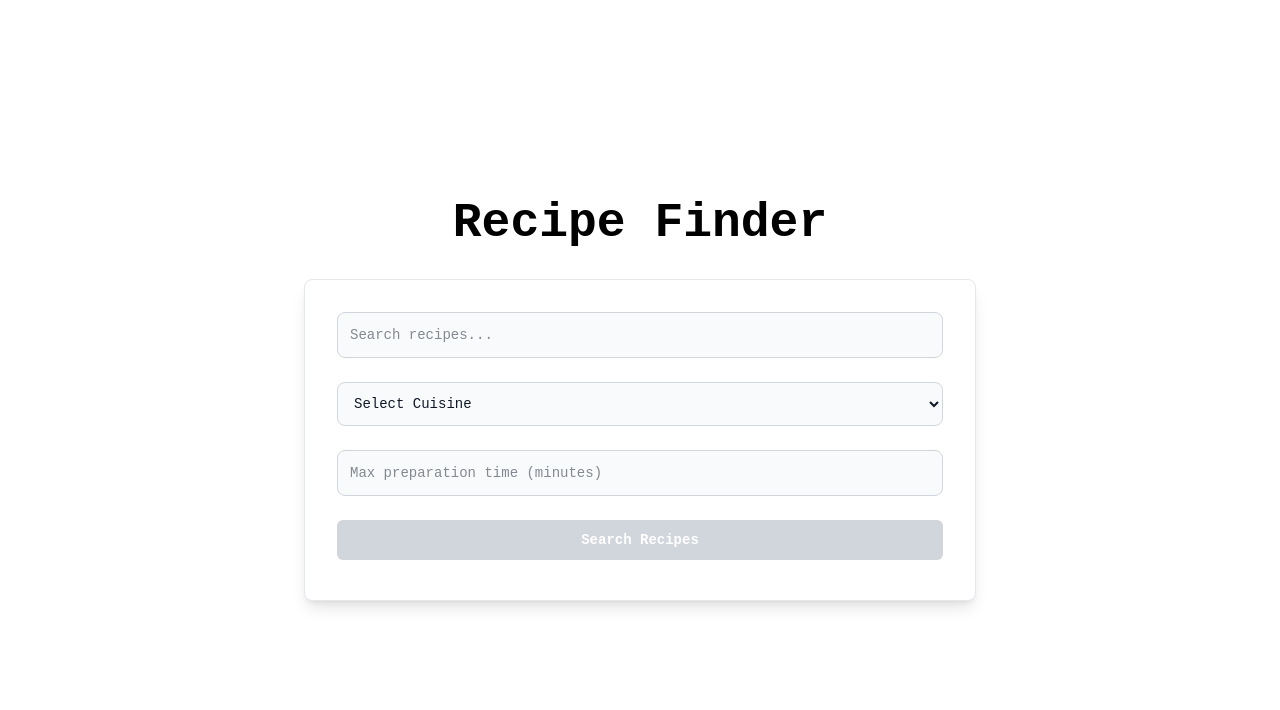
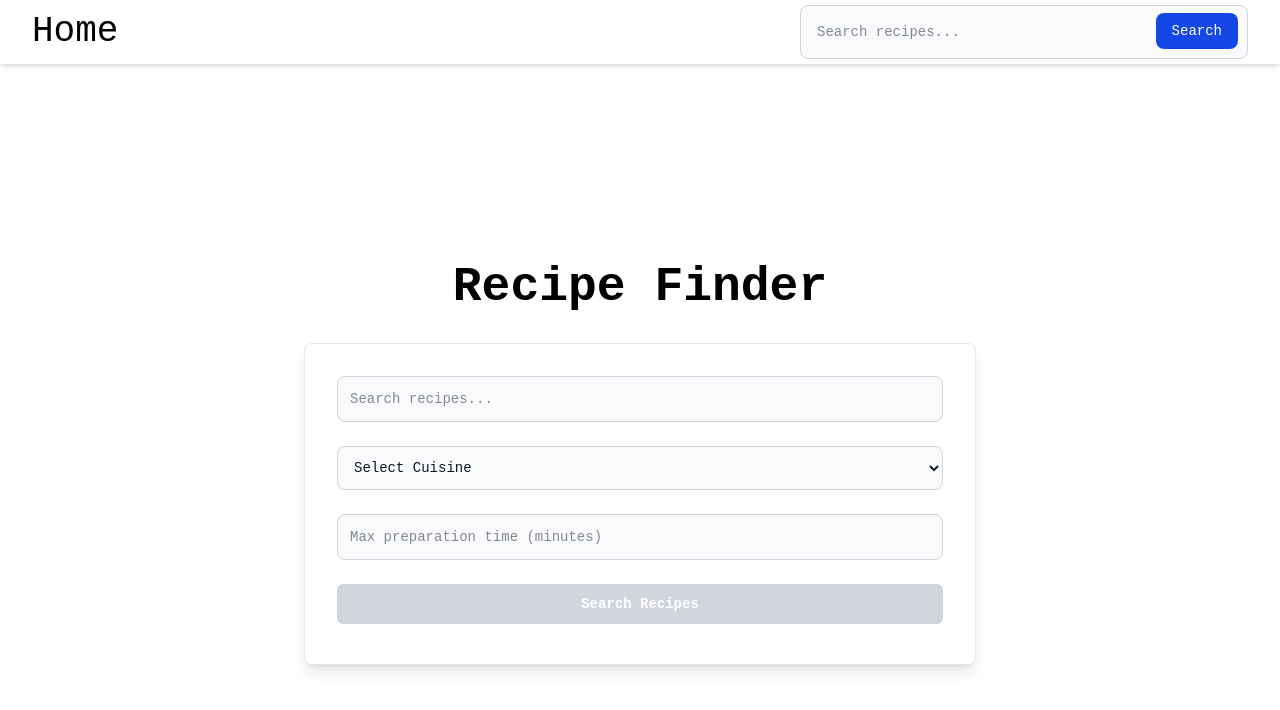
Before and after one commit to RuslanSuzanskyi/recipe-app, a Next.js app: page / in a window 1280 px wide. Shown: the top 710 px of the page. Built offline with nearby package versions, Linux system fonts and the light colour scheme.

Commit message:
add header with home link and search input

```diff
--- /dev/null
+++ b/app/components/Header.tsx
@@ -0,0 +1,62 @@
+"use client";
+
+import Link from "next/link";
+import Input from "./Input";
+import { usePathname, useRouter } from "next/navigation";
+import { useRecipeContext } from "../context/RecipeContext";
+import { useEffect } from "react";
+import Container from "./Container";
+
+export default function Header() {
+  const router = useRouter();
+  const pathname = usePathname();
+  const { query, setQuery, cuisine, maxReadyTime } = useRecipeContext();
+
+  useEffect(() => {
+    setQuery("");
+  }, []);
+
+  function handleSearch(event: React.FormEvent) {
+    event.preventDefault();
+
+    const params = new URLSearchParams();
+    if (query) params.set("query", query);
+    if (cuisine) params.set("cuisine", cuisine);
+    if (maxReadyTime) params.set("maxReadyTime", maxReadyTime);
+
+    const searchUrl = `/recipes?${params.toString()}`;
+
+    if (pathname !== "/recipes") {
+      router.push(searchUrl);
+    } else {
+      router.replace(searchUrl);
+    };
+  };
+
+  return (
+    <header className="bg-white shadow-md w-full">
+      <Container>
+        <nav className="flex items-center justify-between gap-4 min-h-16">
+          <Link href="/" className="text-2xl sm:text-3xl lg:text-4xl">Home</Link>
+          <form onSubmit={handleSearch} className="w-full max-w-lg sm:max-w-md xs:max-w-xs min-w-[180px]">
+            <div className="relative">
+              <Input
+                type="text"
+                value={query}
+                onChange={setQuery}
+                placeholder="Search recipes..."
+                className="block w-full p-4 ps-6 sm:ps-4 text-sm text-gray-900 border border-gray-300 rounded-lg bg-gray-50 focus:ring-blue-500 focus:border-blue-500"
+              />
+              <button
+                type="submit"
+                className="text-white absolute end-2.5 bottom-2.5 bg-blue-700 hover:bg-blue-800 focus:ring-4 focus:outline-none focus:ring-blue-300 font-medium rounded-lg text-sm px-4 py-2"
+              >
+                Search
+              </button>
+            </div>
+          </form>
+        </nav>
+      </Container>
+    </header>
+  );
+}
--- a/app/layout.tsx
+++ b/app/layout.tsx
@@ -1,3 +1,4 @@
+import Header from './components/Header';
 import { RecipeProvider } from './context/RecipeContext';
 import './globals.css';
 
@@ -6,6 +7,7 @@ export default function RootLayout({ children }: { children: React.ReactNode })
     <html lang="en">
       <body className="flex flex-col min-h-screen">
         <RecipeProvider>
+          <Header />
           <main className="flex-grow">
             {children}
           </main>
--- a/app/page.tsx
+++ b/app/page.tsx
@@ -1,9 +1,10 @@
-'use client';
-import { useEffect, useState } from 'react';
-import { useRouter } from 'next/navigation';
-import SearchForm from './components/SearchForm';
-import Container from './components/Container';
-import { useRecipeContext } from './context/RecipeContext';
+"use client";
+
+import { useEffect, useState } from "react";
+import { useRouter } from "next/navigation";
+import SearchForm from "./components/SearchForm";
+import Container from "./components/Container";
+import { useRecipeContext } from "./context/RecipeContext";
 
 export default function HomePage() {
   const router = useRouter();
@@ -15,22 +16,26 @@ export default function HomePage() {
   }, [query, cuisine, maxReadyTime]);
 
   function handleSearch() {
-    router.push(`/recipes?query=${query}&cuisine=${cuisine}&maxReadyTime=${maxReadyTime}`);
-  }
+    const params = new URLSearchParams();
+
+    if (query) params.set("query", query);
+    if (cuisine) params.set("cuisine", cuisine);
+    if (maxReadyTime) params.set("maxReadyTime", maxReadyTime);
+
+    router.push(`/recipes?${params.toString()}`);
+  };
 
   return (
     <Container>
       <div className="min-h-screen flex flex-col justify-center items-center bg-gradient-to-br from-primary to-secondary">
-        <h1 className="text-5xl font-bold text-center mb-8">
-          Recipe Finder
-        </h1>
+        <h1 className="text-5xl font-bold text-center mb-8">Recipe Finder</h1>
         <div className="w-full max-w-2xl fade-in">
           <SearchForm
             searchParams={{ query, cuisine, maxReadyTime }}
             setSearchParams={(params) => {
-            setQuery(params.query || '');
-            setCuisine(params.cuisine || '');
-            setMaxReadyTime(params.maxReadyTime || '');
+              setQuery(params.query || "");
+              setCuisine(params.cuisine || "");
+              setMaxReadyTime(params.maxReadyTime || "");
             }}
             onSubmit={handleSearch}
           />
```
Lines whose indentation alone changed are shown as unchanged.
